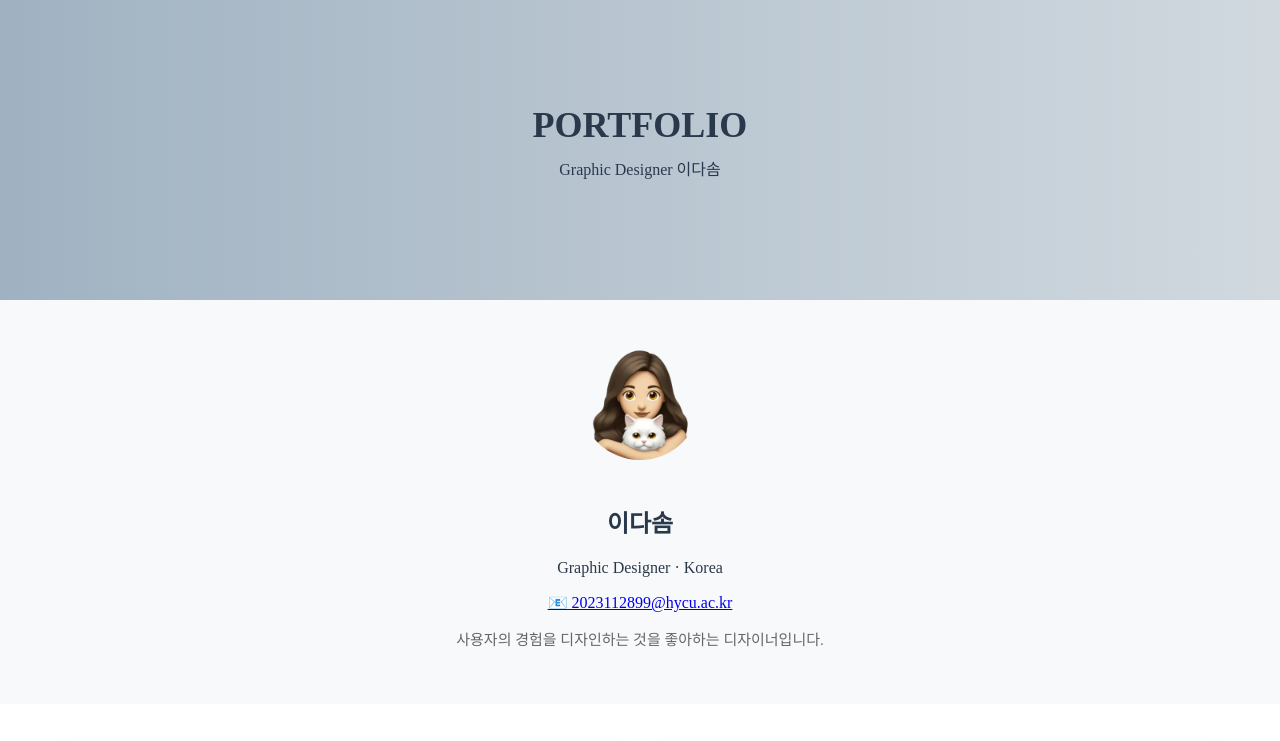
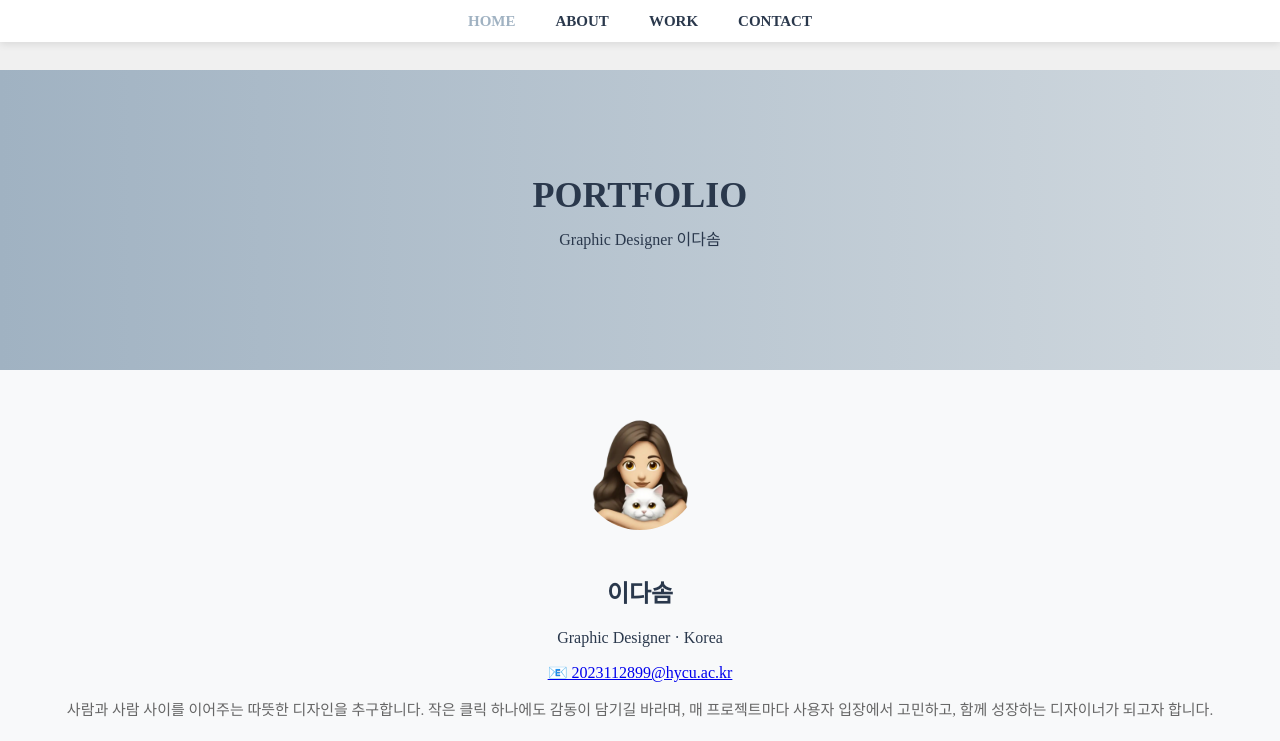
Before and after one commit to som12456/portfolio, a plain HTML site: page index.html in a window 1280 px wide. Shown: the top 741 px of the page. Drawn offline with nearby package versions, Linux system fonts and the light colour scheme.

Commit message:
index.html

```diff
--- a/index.html
+++ b/index.html
@@ -6,25 +6,75 @@
   <link rel="stylesheet" href="style.css">
   <link href="https://fonts.googleapis.com/css2?family=Noto+Serif+KR&display=swap" rel="stylesheet">
   <link rel="stylesheet" href="https://unpkg.com/aos@2.3.1/dist/aos.css" />
+  <style>
+    /* 상단 고정 내비게이션 바 */
+    .navbar {
+      position: fixed;
+      top: 0;
+      left: 0;
+      width: 100%;
+      background-color: #ffffff;
+      z-index: 999;
+      box-shadow: 0 2px 8px rgba(0, 0, 0, 0.1);
+      padding: 12px 0;
+    }
+
+    .navbar ul {
+      display: flex;
+      justify-content: center;
+      list-style: none;
+      margin: 0;
+      padding: 0;
+      gap: 40px;
+    }
+
+    .navbar ul li a {
+      text-decoration: none;
+      color: #2A384C;
+      font-weight: bold;
+      font-size: 15px;
+      transition: color 0.3s ease;
+    }
+
+    .navbar ul li a.active,
+    .navbar ul li a:hover {
+      color: #A0B2C2;
+    }
+
+    /* nav 높이만큼 배너 아래로 밀기 */
+    .banner {
+      margin-top: 70px;
+    }
+  </style>
 </head>
 <body>
 
-  <header class="banner">
+  <!-- ✅ 상단 내비게이션 -->
+  <nav class="navbar">
+    <ul>
+      <li><a href="#home" class="nav-link active">HOME</a></li>
+      <li><a href="#about" class="nav-link">ABOUT</a></li>
+      <li><a href="#work" class="nav-link">WORK</a></li>
+      <li><a href="#contact" class="nav-link">CONTACT</a></li>
+    </ul>
+  </nav>
+
+  <header id="home" class="banner">
     <div class="banner-text">
       <h1>PORTFOLIO</h1>
       <p>Graphic Designer 이다솜</p>
     </div>
   </header>
 
-  <section class="profile">
+  <section id="about" class="profile">
     <img src="img/profile.png" alt="프로필 이미지" class="profile-img">
     <h2>이다솜</h2>
     <p>Graphic Designer · Korea</p>
     <p><a href="mailto:2023112899@hycu.ac.kr">📧 2023112899@hycu.ac.kr</a></p>
-  <p class="intro">사용자의 경험을 디자인하는 것을 좋아하는 디자이너입니다.</p>
+    <p class="intro">사람과 사람 사이를 이어주는 따뜻한 디자인을 추구합니다. 작은 클릭 하나에도 감동이 담기길 바라며, 매 프로젝트마다 사용자 입장에서 고민하고, 함께 성장하는 디자이너가 되고자 합니다.</p>
   </section>
 
-<section class="portfolio-grid">
+  <section id="work" class="portfolio-grid">
     <div class="card card1" data-aos="fade-up">
       <div class="card-content">
         <div class="icon">📚</div>
@@ -44,8 +94,7 @@
     </div>
   </section>
 
-
-  <footer>
+  <footer id="contact">
     <p>“디자인은 마음을 연결하는 언어라고 생각합니다.”</p>
     <p>© 2024 이다솜 | 웹디자인 수업 과제용 포트폴리오</p>
   </footer>
@@ -53,6 +102,37 @@
   <script src="https://unpkg.com/aos@2.3.1/dist/aos.js"></script>
   <script>
     AOS.init();
+
+    // 부드러운 스크롤
+    document.querySelectorAll('a.nav-link').forEach(anchor => {
+      anchor.addEventListener('click', function(e) {
+        e.preventDefault();
+        document.querySelector(this.getAttribute('href')).scrollIntoView({
+          behavior: 'smooth'
+        });
+      });
+    });
+
+    // 현재 섹션 따라 active 표시
+    const sections = document.querySelectorAll("section, header, footer");
+    const navLinks = document.querySelectorAll("a.nav-link");
+
+    window.addEventListener("scroll", () => {
+      let current = "";
+      sections.forEach(section => {
+        const sectionTop = section.offsetTop - 80;
+        if (pageYOffset >= sectionTop) {
+          current = section.getAttribute("id");
+        }
+      });
+
+      navLinks.forEach(link => {
+        link.classList.remove("active");
+        if (link.getAttribute("href") === `#${current}`) {
+          link.classList.add("active");
+        }
+      });
+    });
   </script>
 </body>
 </html>
```
Lines whose indentation alone changed are shown as unchanged.
